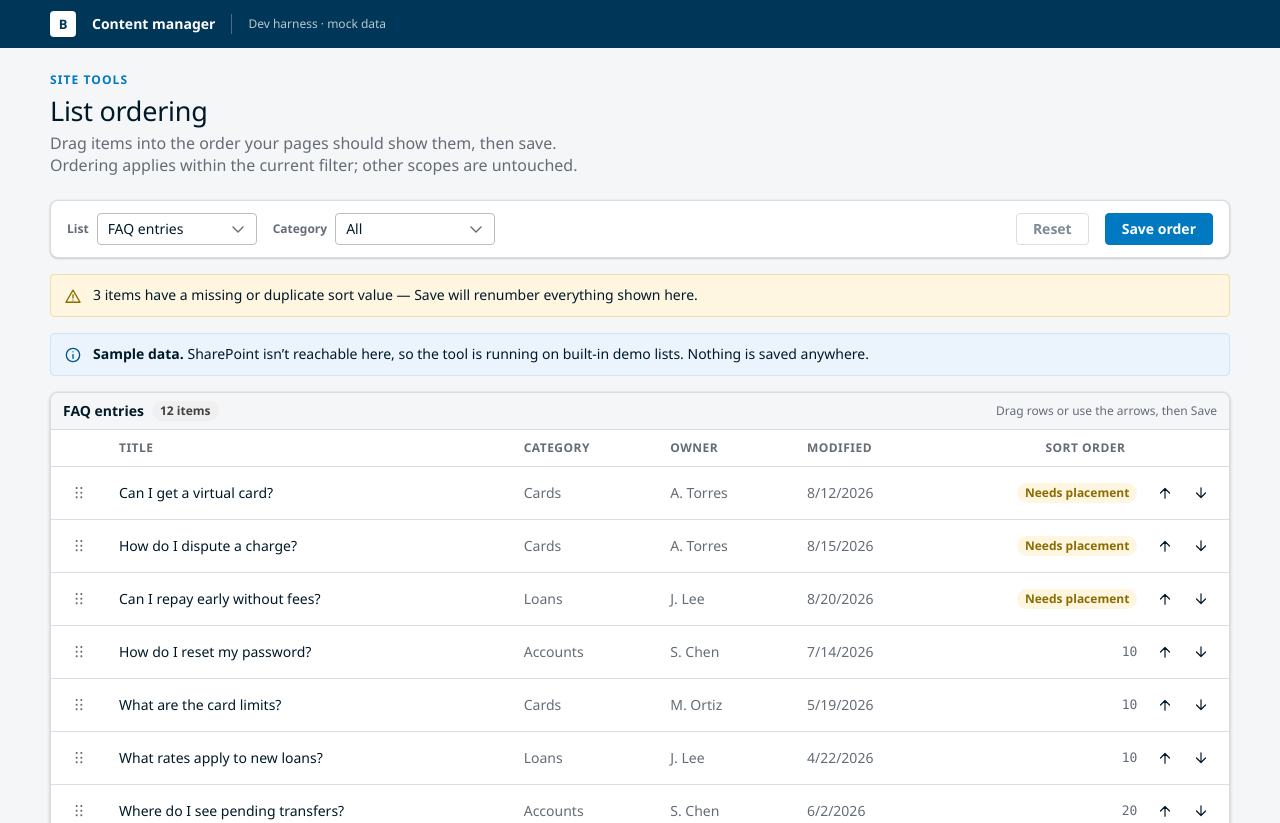
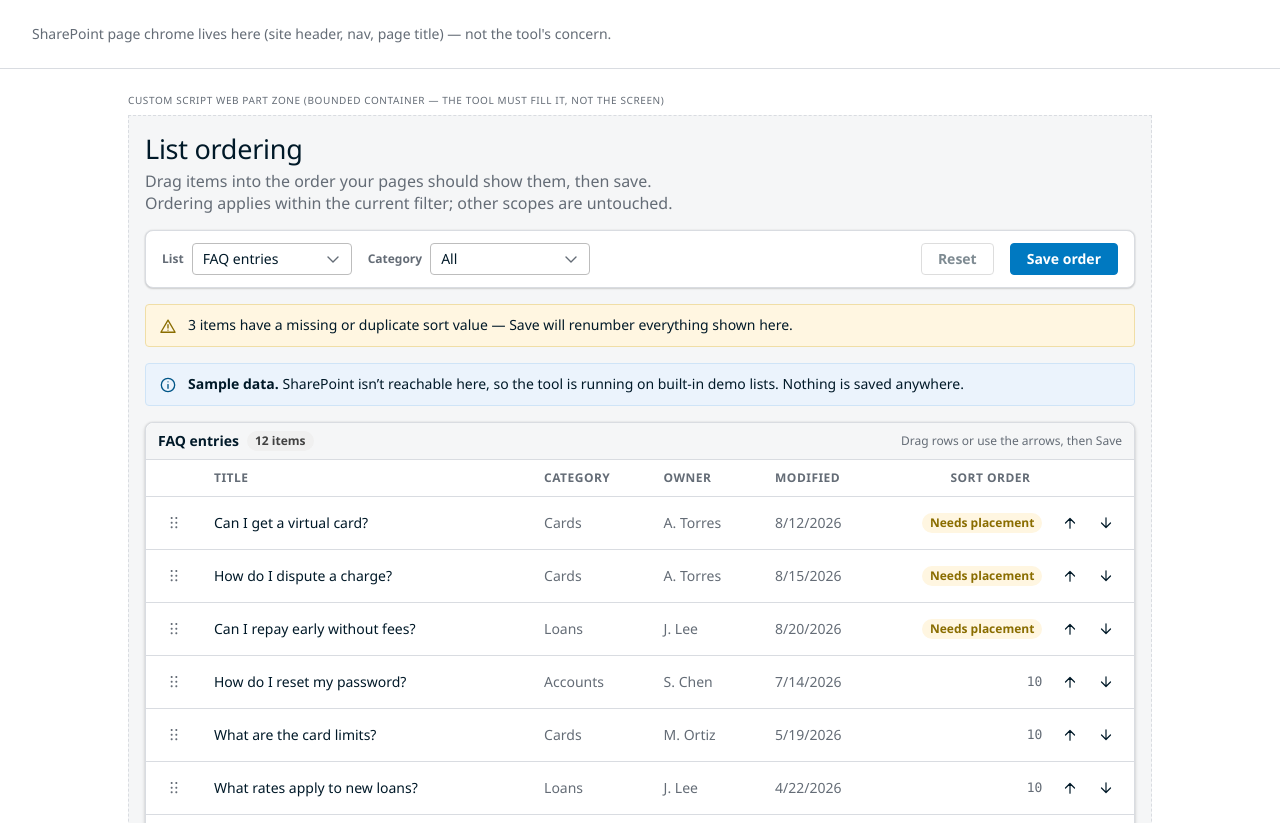
Before and after one commit to whywhyjoe/bsp-sp-parts, a plain HTML site: page dev/sp-list-ordering.dev.html in a window 1280 px wide. Shown: the top 823 px of the page. Drawn offline with Linux system fonts and the light colour scheme.

Commit message:
sp-list-ordering: make the tool a true drop-in owned by its web part
The component now fills whatever container the custom script web part gives it
and brings no page chrome. The per-instance stub owns the presentation: the
title/description block is plain editable markup there (no eyebrow), and a
section-ground override ships in the stub (a :has() rule aimed at the canvas
container, plus a plain fallback painting the web part's own box) since the
embedding page has to supply --surface-subtle under the cards. In narrow
containers the grid scrolls horizontally inside the card (.lro__scroll)
instead of clipping. Dev harness reworked to mirror reality: plain SharePoint
stand-in page with a bounded, late-rendering web part zone whose injected
content mirrors the stub.

Co-Authored-By: Claude Fable 5 <noreply@anthropic.com>
Claude-Session: https://claude.ai/code/session_01VqqvCgxuxUgdWBPFSnaGGK

```diff
--- a/dev/sp-list-ordering.dev.html
+++ b/dev/sp-list-ordering.dev.html
@@ -4,50 +4,51 @@
 <meta charset="utf-8">
 <meta name="viewport" content="width=device-width, initial-scale=1">
 <title>sp-list-ordering · dev harness</title>
-<!-- DEV HARNESS — simulates a SharePoint page hosting the sp-list-ordering web
-     part. Opens from disk (no server needed). It exercises the real production
-     boot path: the target div is injected LATE (1.2 s after load, like a web
-     part zone rendering on SharePoint's schedule), the loader's timer+DOM-check
-     finds it, mounts the UI, and the mock data adapter kicks in because `pnp`
-     is absent. vendor/ CSS are dev-only copies of the design system; live pages
-     link /sites/FCUPortal/Code/bsp-design/styles.css instead. Alpine is CDN
-     here for convenience — production self-hosts /sites/FCUPortal/Code/lib/alpine.js. -->
+<!-- DEV HARNESS — simulates a SharePoint page hosting the sp-list-ordering
+     custom script web part as a DROP-IN: the page owns its own chrome, the
+     web part zone is a bounded container (not the whole screen), and the
+     content injected into it mirrors sp-list-ordering.webpart.html (section
+     ground override + optional heading + target div). The zone renders LATE
+     (1.2 s, like SharePoint), exercising the timer+DOM-check boot; the mock
+     data adapter activates because `pnp` is absent. vendor/ CSS + alpine are
+     dev-only copies — live pages use /sites/FCUPortal/Code/… instead. -->
 <link rel="stylesheet" href="vendor/colors_and_type.css">
 <link rel="stylesheet" href="vendor/components.css">
 <link rel="stylesheet" href="../sp-list-ordering/sp-list-ordering.css">
 <style>
-  body { margin: 0; background: var(--surface-subtle); }
+  /* Bare stand-in for a SharePoint modern page: white canvas, a fake title
+     region, and a bounded section the web part lands in. Harness-only CSS. */
+  body { margin: 0; background: #fff; font: var(--type-body1); color: var(--fg-primary); }
+  .fake-sp-chrome { padding: 24px 32px; border-bottom: 1px solid var(--stroke-divider); color: var(--fg-secondary); }
+  .fake-canvas { max-width: 1024px; margin: 0 auto; padding: 24px 32px 64px; }
+  .fake-zone { border: 1px dashed var(--stroke-divider); padding: 16px; }
+  .fake-zone-label { font: var(--type-caption2); color: var(--fg-secondary); margin: 0 0 8px; text-transform: uppercase; letter-spacing: .06em; }
 </style>
 </head>
 <body>
 
-<!-- Fake SharePoint chrome so the tool is judged in context. -->
-<header class="suite">
-  <div class="suite__inner l-wrap">
-    <span class="suite__mark">B</span>
-    <span class="suite__app">Content manager</span>
-    <span class="suite__divider"></span>
-    <span class="suite__env">Dev harness · mock data</span>
-    <span class="suite__spacer"></span>
-  </div>
-</header>
+<div class="fake-sp-chrome">SharePoint page chrome lives here (site header, nav, page title) — not the tool's concern.</div>
 
-<main class="l-wrap" style="padding-top:var(--space-240); padding-bottom:var(--space-560)">
-  <div class="section-head" style="margin-bottom:var(--space-240)">
-    <p class="section-head__eyebrow">Site tools</p>
-    <h1 class="section-head__title">List ordering</h1>
-    <p class="section-head__lede">Drag items into the order your pages should show them, then save. Ordering applies within the current filter; other scopes are untouched.</p>
-  </div>
-
-  <!-- The web part zone: empty at load. The stub's div is injected late, below. -->
-  <div id="webpart-zone"></div>
-</main>
+<div class="fake-canvas">
+  <p class="fake-zone-label">Custom script web part zone (bounded container — the tool must fill it, not the screen)</p>
+  <div class="fake-zone" id="webpart-zone"><!-- stub content injected late, below --></div>
+</div>
 
 <script>
   // Simulate SharePoint rendering the web part zone late and out of order.
+  // What lands here mirrors sp-list-ordering.webpart.html (the per-instance
+  // stub): section-ground override, optional heading, target div.
   setTimeout(function () {
-    var zone = document.getElementById('webpart-zone');
-    zone.innerHTML = '<div data-sp-part="list-ordering" data-config="../sp-list-ordering/sp-list-ordering.config.json"></div>';
+    document.getElementById('webpart-zone').innerHTML =
+      '<style>' +
+      '  .fake-zone:has([data-sp-part="list-ordering"]) { background: var(--surface-subtle); }' +
+      '  [data-sp-part="list-ordering"] { background: var(--surface-subtle); }' +
+      '</style>' +
+      '<div class="section-head" style="margin-bottom:var(--space-160)">' +
+      '  <h2 class="section-head__title">List ordering</h2>' +
+      '  <p class="section-head__lede">Drag items into the order your pages should show them, then save. Ordering applies within the current filter; other scopes are untouched.</p>' +
+      '</div>' +
+      '<div data-sp-part="list-ordering" data-config="../sp-list-ordering/sp-list-ordering.config.json"></div>';
   }, 1200);
 </script>
 
--- a/sp-list-ordering/sp-list-ordering.css
+++ b/sp-list-ordering/sp-list-ordering.css
@@ -5,6 +5,13 @@
  * Every value is a shared token — no raw hex, no off-ramp px sizes. */
 
 [x-cloak] { display: none !important; }
+
+/* Drop-in sizing: the tool fills whatever container the web part gives it —
+ * no page chrome, no max-width of its own. In a narrow container the grid
+ * scrolls horizontally inside the card instead of clipping or overflowing. */
+.lro { width: 100%; min-width: 0; }
+.lro__scroll { overflow-x: auto; }
+.lro__scroll .grid { min-width: 560px; }
 
 /* Drag affordances — only real, draggable rows get the grab cursor. */
 .grid--reorder tbody tr[draggable="true"] { cursor: grab; }
--- a/sp-list-ordering/sp-list-ordering.js
+++ b/sp-list-ordering/sp-list-ordering.js
@@ -137,6 +137,7 @@
     '      <span class="toolbar__spacer"></span>' +
     '      <span style="font:var(--type-caption1); color:var(--fg-secondary)">Drag rows or use the arrows, then Save</span>' +
     '    </div>' +
+    '    <div class="lro__scroll">' +
     '    <table class="grid grid--reorder" :aria-describedby="hid">' +
     '      <thead><tr>' +
     '        <th class="grid__drag-handle"><span class="u-sr-only">Reorder handle</span></th>' +
@@ -185,6 +186,7 @@
     '        </template>' +
     '      </tbody>' +
     '    </table>' +
+    '    </div>' +
     '  </div>' +
 
     '  <p class="u-sr-only" :id="hid">Rows can be reordered. Drag a row with the mouse, or use the Move up and Move down buttons on each row. Changes are applied only when you choose Save order.</p>' +
```
Also changed, not shown: sp-list-ordering/sp-list-ordering.webpart.html (+24 -1 lines), 1 other file.
